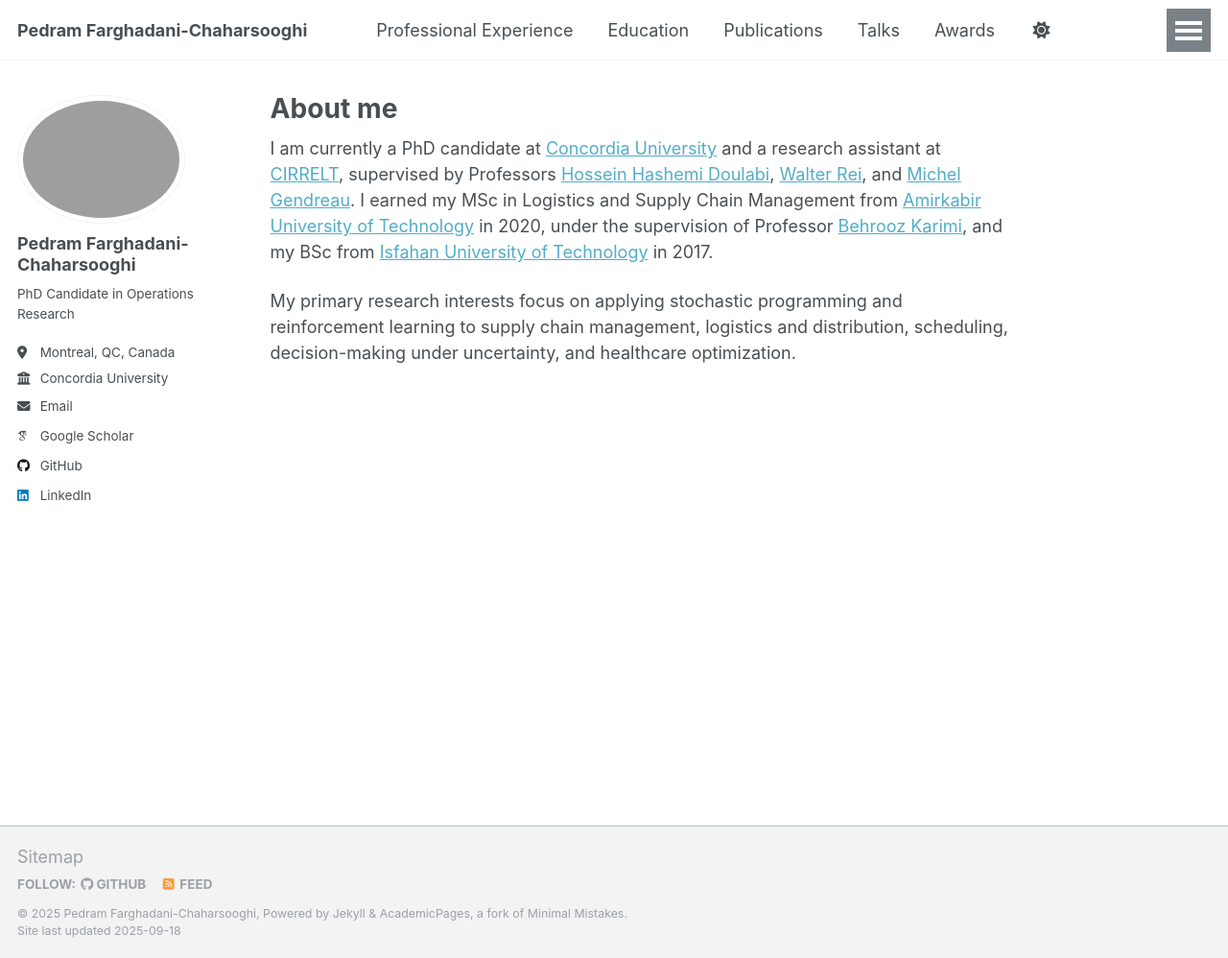
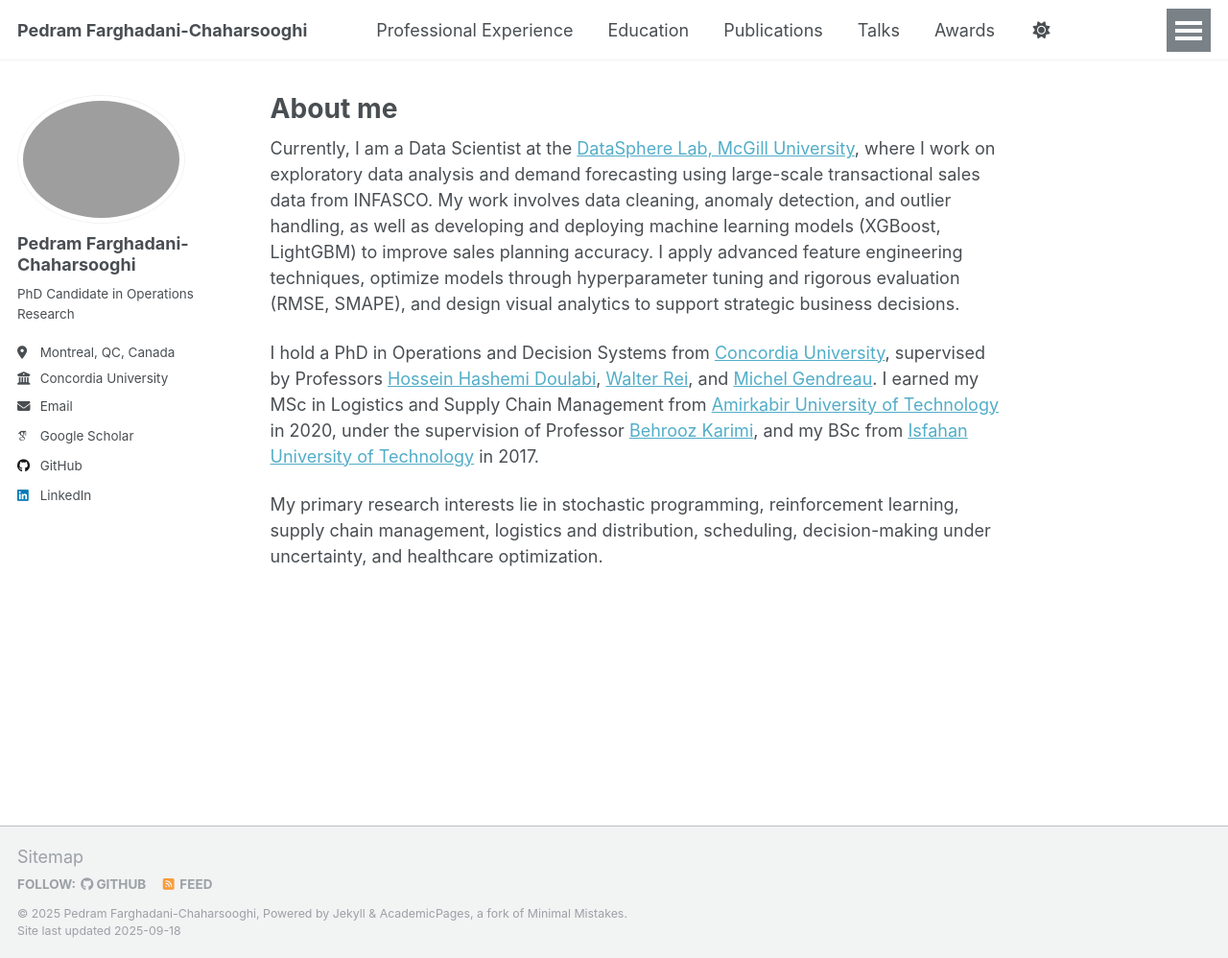
Before and after one commit to Pedram-Fdi/Pedram-Fdi.github.io, a Jekyll site: the page built from _pages/about.md, in a window 1280 px wide and 998 px high. Shown: the whole window at 96% size. Built offline with Jekyll 4.4.1, drawn with Linux system fonts in a browser that asks for light colours; some web fonts are replaced.

Commit message:
Update about.md

```diff
--- a/_pages/about.md
+++ b/_pages/about.md
@@ -7,6 +7,8 @@ redirect_from:
   - /about.html
 ---
 
-I am currently a PhD candidate at [Concordia University](https://www.concordia.ca/) and a research assistant at [CIRRELT](https://www.cirrelt.ca/default.aspx), supervised by Professors [Hossein Hashemi Doulabi](https://www.concordia.ca/faculty/hossein-hashemidoulabi.html), [Walter Rei](https://professeurs.uqam.ca/professeur/rei.walter/), and [Michel Gendreau](https://www.polymtl.ca/expertises/gendreau-michel). I earned my MSc in Logistics and Supply Chain Management from [Amirkabir University of Technology](https://aut.ac.ir/en) in 2020, under the supervision of Professor [Behrooz Karimi](https://aut.ac.ir/cv/2096/BEHROOZ-KARIMI?slc_lang=en&&cv=2096&mod=scv), and my BSc from [Isfahan University of Technology](https://english.iut.ac.ir/) in 2017.
+Currently, I am a Data Scientist at the [DataSphere Lab, McGill University](https://www.mcgill.ca/bensadoun-school/data-sphere-lab), where I work on exploratory data analysis and demand forecasting using large-scale transactional sales data from INFASCO. My work involves data cleaning, anomaly detection, and outlier handling, as well as developing and deploying machine learning models (XGBoost, LightGBM) to improve sales planning accuracy. I apply advanced feature engineering techniques, optimize models through hyperparameter tuning and rigorous evaluation (RMSE, SMAPE), and design visual analytics to support strategic business decisions.
 
-My primary research interests focus on applying stochastic programming and reinforcement learning to supply chain management, logistics and distribution, scheduling, decision-making under uncertainty, and healthcare optimization.
+I hold a PhD in Operations and Decision Systems from [Concordia University](https://www.concordia.ca/), supervised by Professors [Hossein Hashemi Doulabi](https://www.concordia.ca/faculty/hossein-hashemidoulabi.html), [Walter Rei](https://professeurs.uqam.ca/professeur/rei.walter/), and [Michel Gendreau](https://www.polymtl.ca/expertises/gendreau-michel). I earned my MSc in Logistics and Supply Chain Management from [Amirkabir University of Technology](https://aut.ac.ir/en) in 2020, under the supervision of Professor [Behrooz Karimi](https://aut.ac.ir/cv/2096/BEHROOZ-KARIMI?slc_lang=en&&cv=2096&mod=scv), and my BSc from [Isfahan University of Technology](https://english.iut.ac.ir/) in 2017.
+
+My primary research interests lie in stochastic programming, reinforcement learning, supply chain management, logistics and distribution, scheduling, decision-making under uncertainty, and healthcare optimization.
```
